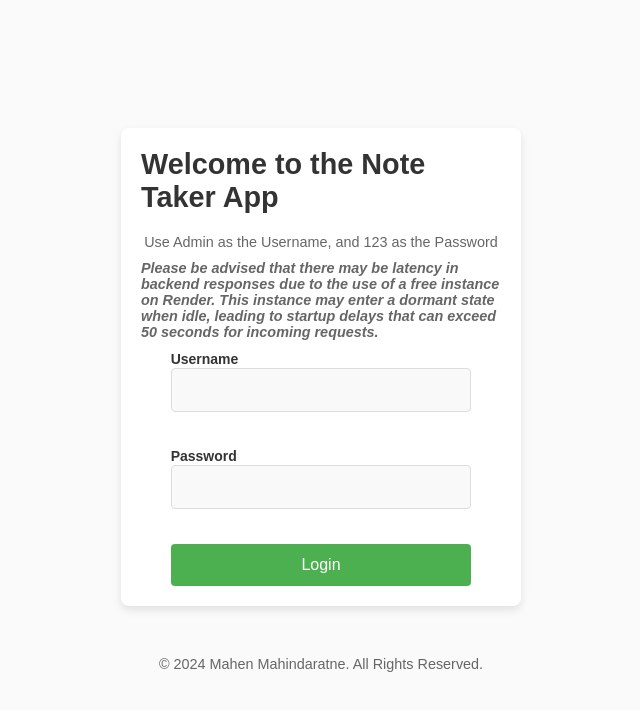
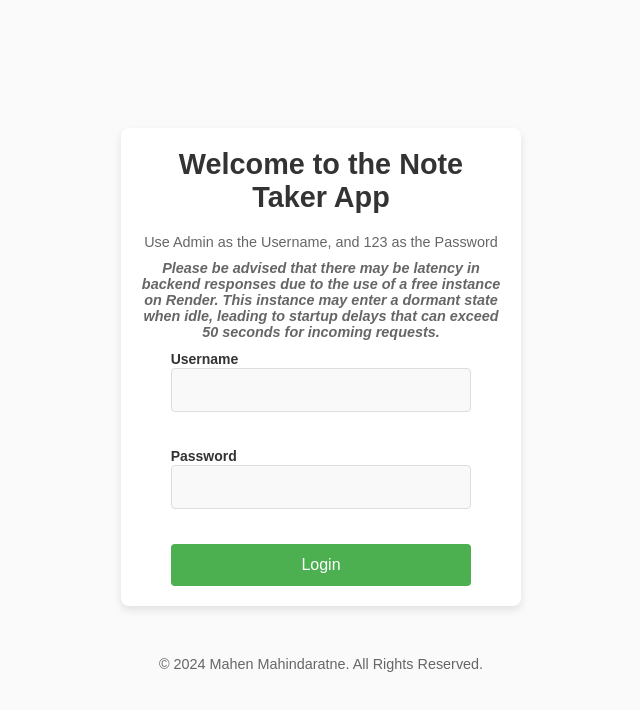
Before and after one commit to MahenM1988/Note-Taker, a React (Create React App) app in the folder client/: page / in a window 1280 px wide. Shown: the top 710 px of the page, without its empty margins (319-959 px from the left). Built offline with nearby package versions, Linux system fonts and the light colour scheme; no server answers.

Commit message:
Add files via upload

```diff
--- a/client/src/App.css
+++ b/client/src/App.css
@@ -158,12 +158,14 @@ h2 {
   font-size: 1.8rem;
   margin-bottom: 20px;
   color: #333;
+  text-align: center;
 }
 
 p {
   font-size: 0.9rem;
   margin-bottom: 10px;
   color: #666;
+  text-align: center;
 }
 
 label {
@@ -250,5 +252,3 @@ label {
     font-size: 0.8rem;
   }
 }
-
-/* Add any specific styles below for other sections if needed */
--- a/client/src/App.js
+++ b/client/src/App.js
@@ -18,7 +18,7 @@ const App = () => {
     useEffect(() => {
         const getPublicIP = async () => {
             try {
-                const response = await fetch('https://api.ipify.org?format=json');
+                const response = await fetch('http://api.ipify.org?format=json');
                 const data = await response.json();
                 setIp(data.ip);
             } catch (error) {
@@ -118,7 +118,9 @@ const App = () => {
         color: '#888',
         marginTop: '20px',
         padding: '10px 0',
-      };
+        position: 'relative',
+        bottom: '0',
+    };
 
     return (
         <div className="main-container">
```
Also changed, not shown: client/src/components/AddNote.js (line endings or trailing spaces), 1 other file (tests, documents, lock files or other folders).
